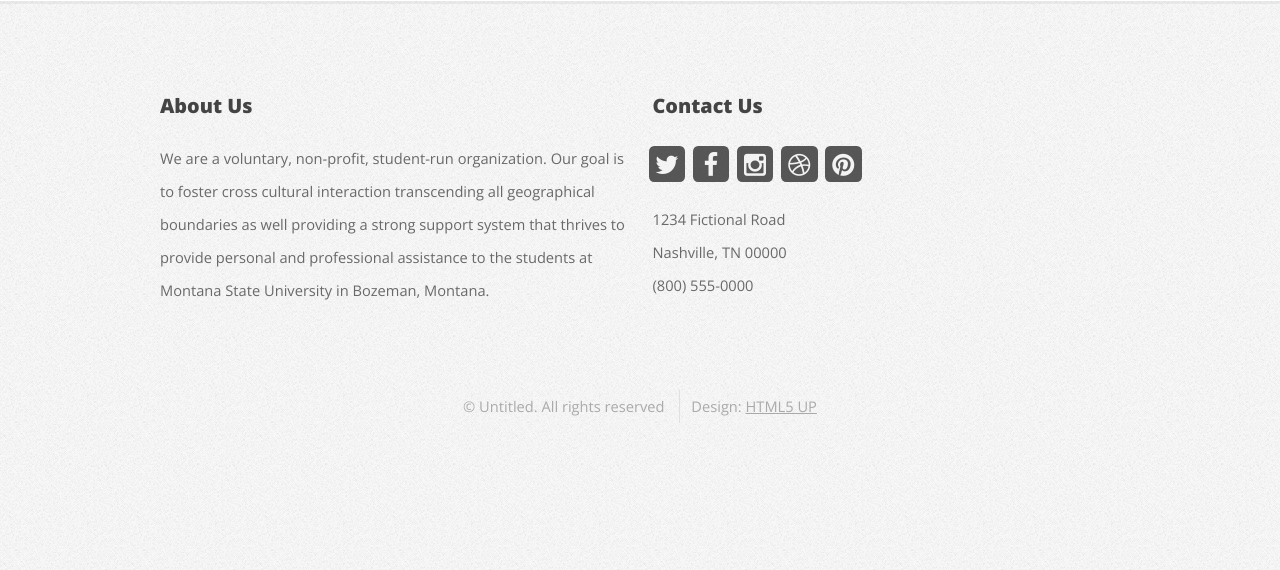
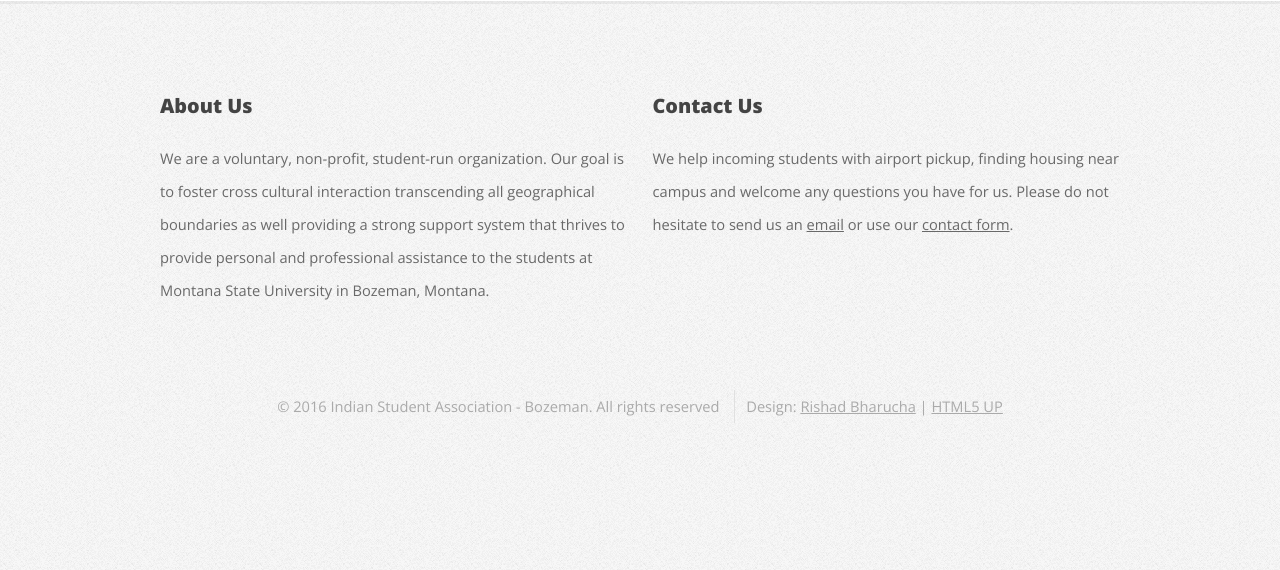
Before and after one commit to isabzn/frontend, a Node project: template app/pages/index.html in a window 1280 px wide. Shown: the part 1905-2475 px from the top of the page. Run offline with Node 20 templates, Linux system fonts and the light colour scheme; the template is opened without the code that fills it, so the values that code supplies are empty.

Commit message:
Update footer

```diff
--- a/app/templates/partials/footer.html
+++ b/app/templates/partials/footer.html
@@ -16,16 +16,7 @@
                 <!-- Contact -->
                 <section class="widget contact last">
                     <h3>Contact Us</h3>
-                    <ul>
-                        <li><a href="#" class="icon fa-twitter"><span class="label">Twitter</span></a></li>
-                        <li><a href="#" class="icon fa-facebook"><span class="label">Facebook</span></a></li>
-                        <li><a href="#" class="icon fa-instagram"><span class="label">Instagram</span></a></li>
-                        <li><a href="#" class="icon fa-dribbble"><span class="label">Dribbble</span></a></li>
-                        <li><a href="#" class="icon fa-pinterest"><span class="label">Pinterest</span></a></li>
-                    </ul>
-                    <p>1234 Fictional Road
-                        <br /> Nashville, TN 00000
-                        <br /> (800) 555-0000</p>
+                    <p>We help incoming students with airport pickup, finding housing near campus and welcome any questions you have for us. Please do not hesitate to send us an <a href-"mailto:isabzn@gmail.com">email</a> or use our <a href-"contact.html">contact form</a>.</p>
                 </section>
 
             </div>
@@ -34,8 +25,8 @@
             <div class="12u">
                 <div id="copyright">
                     <ul class="menu">
-                        <li>&copy; Untitled. All rights reserved</li>
-                        <li>Design: <a href="http://html5up.net">HTML5 UP</a></li>
+                        <li>&copy; <script type="text/javascript">document.write(new Date().getFullYear());</script> Indian Student Association - Bozeman. All rights reserved</li>
+                        <li>Design: <a href="http://rishadbharucha.com">Rishad Bharucha</a> | <a href="http://html5up.net">HTML5 UP</a></li>
                     </ul>
                 </div>
             </div>
```
